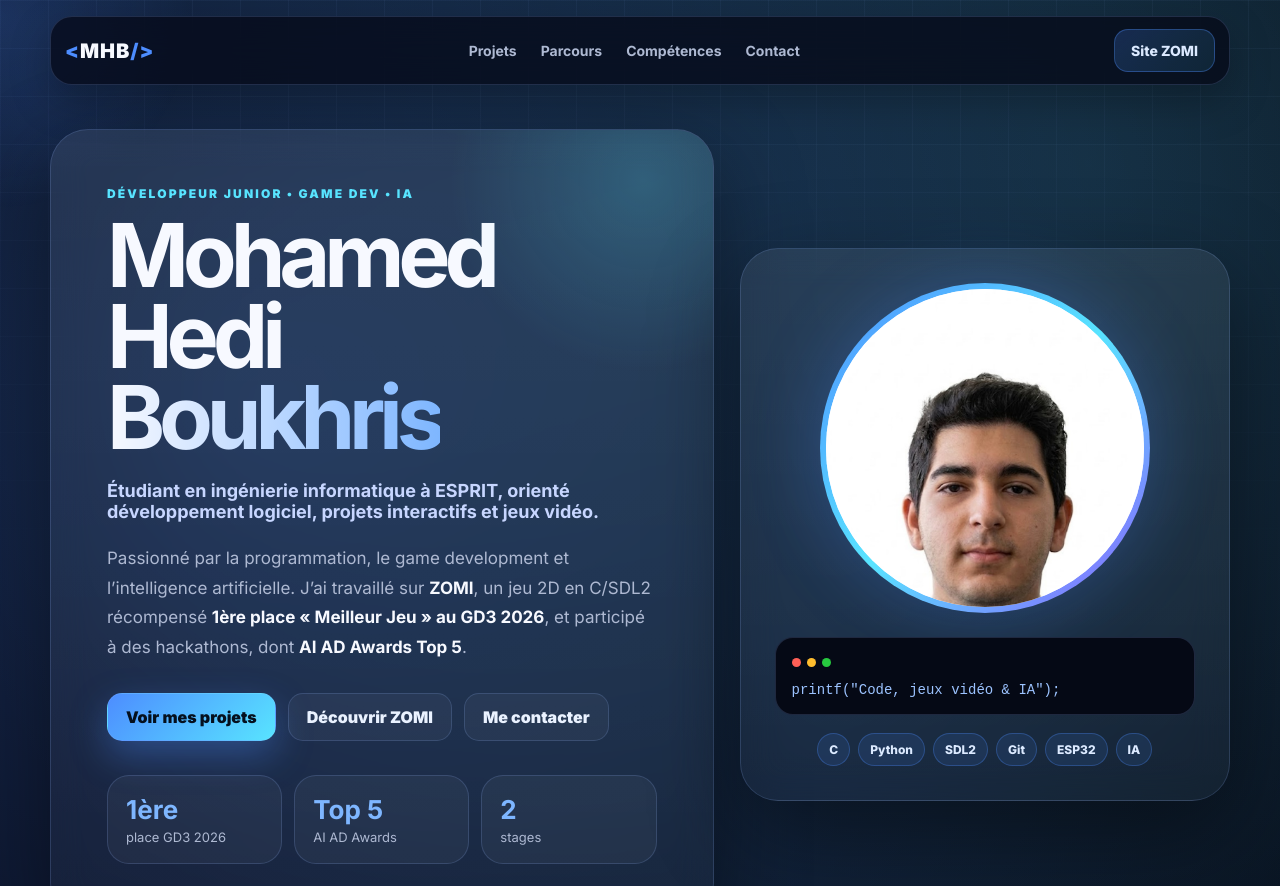
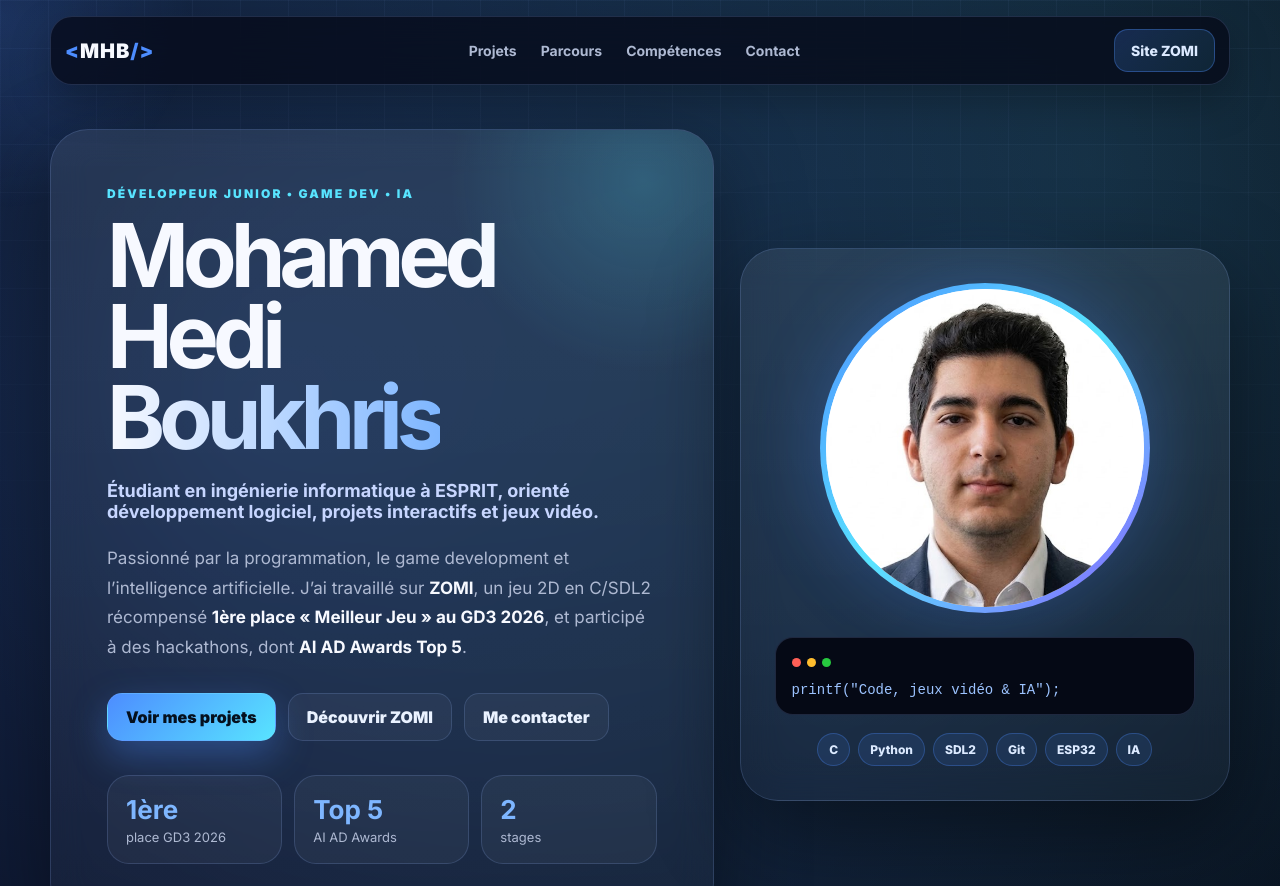
Before and after one commit to HediBoukhris/portfolio, a plain HTML site: page index.html in a window 1280 px wide. Shown: the top 886 px of the page. Drawn offline with Linux system fonts and the light colour scheme.

Commit message:
Update index.html

```diff
--- a/index.html
+++ b/index.html
@@ -49,7 +49,7 @@
 
       <aside class="hero-panel reveal">
         <div class="portrait-wrap">
-          <img src="assets/profile.jpg" alt="Photo de Mohamed Hedi Boukhris" />
+          <img src="assets/profile.png" alt="Photo de Mohamed Hedi Boukhris" />
         </div>
         <div class="terminal">
           <span class="dot red"></span><span class="dot yellow"></span><span class="dot green"></span>
```
